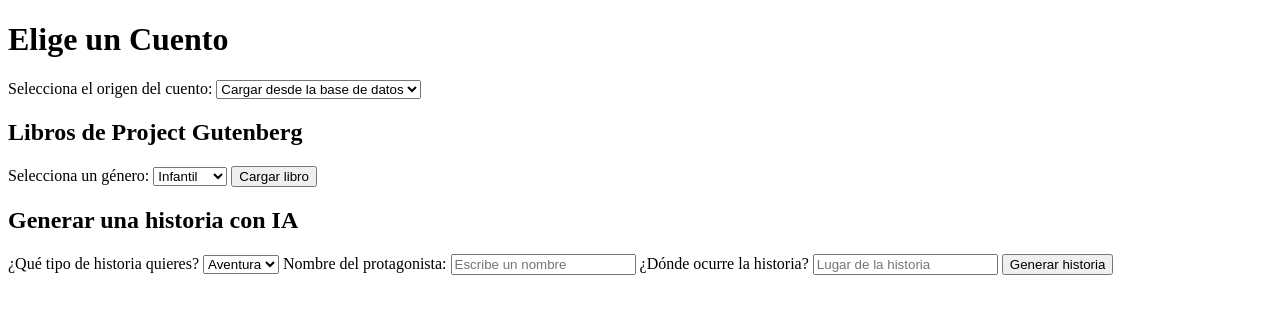
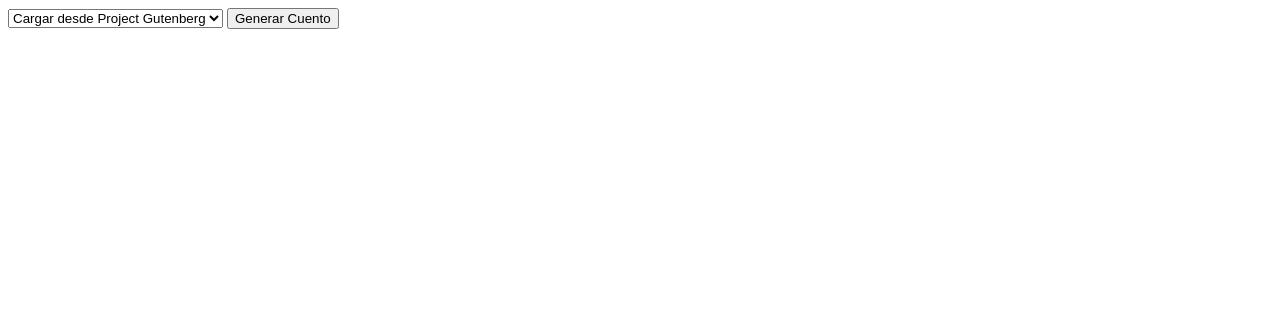
Before and after one commit to gaxupin/interactive-reading-app, a website: page index.html in a window 1280 px wide. Drawn offline with Linux system fonts and the light colour scheme.

Commit message:
Update index.html

```diff
--- a/index.html
+++ b/index.html
@@ -1,61 +1,13 @@
-<!DOCTYPE html>
-<html lang="es">
-<head>
-    <meta charset="UTF-8">
-    <meta name="viewport" content="width=device-width, initial-scale=1.0">
-    <title>Selección de Cuentos</title>
-    <link rel="stylesheet" href="styles.css">
-</head>
-<body>
-    <h1>Elige un Cuento</h1>
+<select id="book-selection">
+    <option value="gutenberg">Cargar desde Project Gutenberg</option>
+    <option value="ai">Generar cuento con IA</option>
+</select>
 
-    <label for="selection">Selecciona el origen del cuento:</label>
-    <select id="selection">
-        <option value="gutenberg">Cargar desde la base de datos</option>
-        <option value="ai">Generar con IA</option>
-    </select>
+<button id="generate-book">Generar Cuento</button>
 
-    <!-- Filtros para Gutenberg -->
-    <div id="gutenberg-selection" class="option-container">
-        <h2>Libros de Project Gutenberg</h2>
-        <label for="genre">Selecciona un género:</label>
-        <select id="genre">
-            <option value="children">Infantil</option>
-            <option value="fiction">Ficción</option>
-            <option value="fantasy">Fantasía</option>
-        </select>
-        <button id="load-gutenberg">Cargar libro</button>
-        <div id="gutenberg-book"></div>
-    </div>
-
-    <!-- Preguntas para IA -->
-    <div id="ai-selection" class="option-container hidden">
-        <h2>Generar una historia con IA</h2>
-
-        <!-- Preguntas dinámicas para la historia con IA -->
-        <label for="storyType">¿Qué tipo de historia quieres?</label>
-        <select id="storyType">
-            <option value="aventura">Aventura</option>
-            <option value="fantasia">Fantasía</option>
-            <option value="misterio">Misterio</option>
-        </select>
-
-        <label for="protagonistName">Nombre del protagonista:</label>
-        <input type="text" id="protagonistName" placeholder="Escribe un nombre">
-
-        <label for="setting">¿Dónde ocurre la historia?</label>
-        <input type="text" id="setting" placeholder="Lugar de la historia">
-
-        <button id="generate-story">Generar historia</button>
-        <div id="ai-book"></div>
-    </div>
-
-    <script src="script.js"></script>
-    <div id="progress-bar">
+<h1 id="titulo-cuento"></h1>
+<p id="texto-cuento"></p>
+<div id="progress-bar">
     <div id="progress-bar-fill"></div>
 </div>
-
 <p id="feedback"></p>
-
-</body>
-</html>
```
